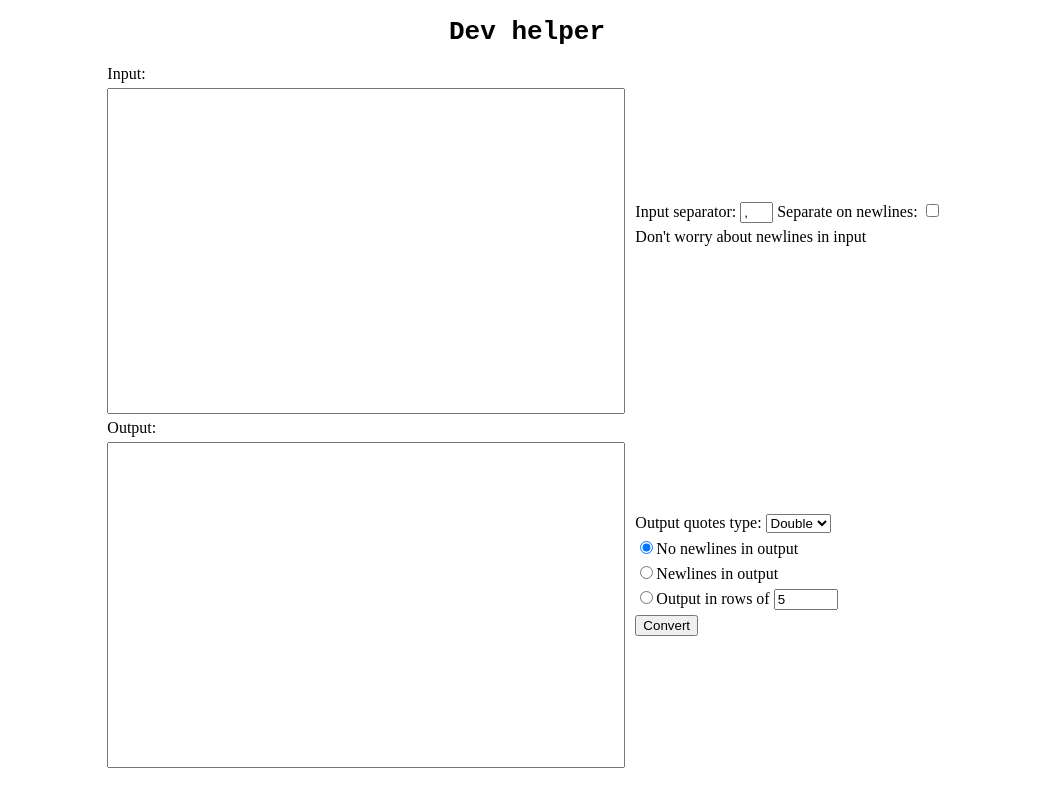
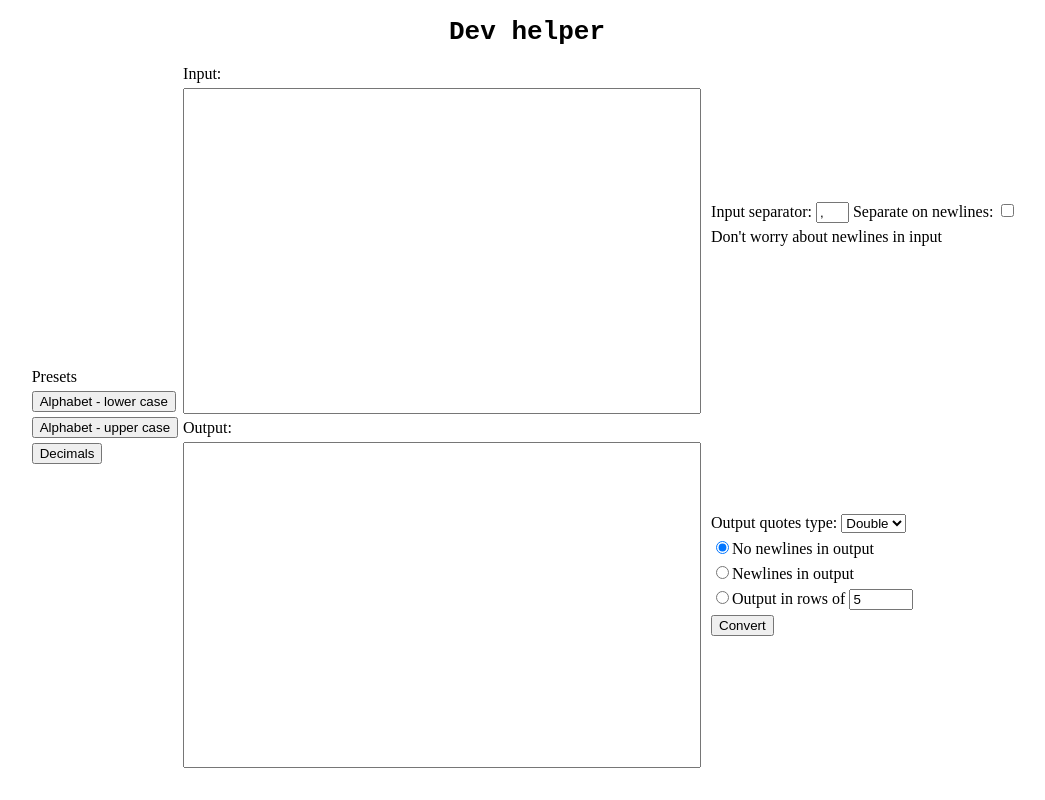
Before and after one commit to vladmashk/devhelper, a React (Create React App) app: page / in a window 1280 px wide. Shown: the whole page, without its empty margins (113-1158 px from the left). Built offline with nearby package versions, Linux system fonts and the light colour scheme.

Commit message:
Add presets

```diff
--- a/src/App.js
+++ b/src/App.js
@@ -1,5 +1,5 @@
 import './App.css';
-import Main from "./Components/Main.js";
+import Main from "./Components/listHelper/Main.js";
 
 function App() {
     return (
--- a/src/Components/Main.js
+++ b/src/Components/listHelper/Main.js
@@ -1,7 +1,8 @@
 import React, {useState} from 'react';
 import "./Main.css"
-import TextAreas from "./listHelper/TextAreas.js";
-import Sidebar, {outputType} from "./listHelper/Sidebar.js";
+import TextAreas from "./TextAreas.js";
+import Sidebar, {outputType} from "./Sidebar.js";
+import Presets from "./Presets.js";
 
 function Main(props) {
 
@@ -42,8 +43,16 @@ function Main(props) {
         setOutput(items)
     }
 
+    /**
+     * @param {string} input
+     */
+    function presetInput(input) {
+        setInput(input)
+    }
+
     return (
         <div id="main">
+            <Presets setInput={presetInput}/>
             <TextAreas input={input} setInput={setInput} output={output}/>
             <Sidebar convert={convert}/>
         </div>
--- /dev/null
+++ b/src/Components/listHelper/Presets.css
@@ -0,0 +1,11 @@
+.presets {
+    display: flex;
+    flex-direction: column;
+    align-items: flex-start;
+    justify-content: center;
+    margin-right: 5px;
+}
+
+.preset {
+    margin-bottom: 5px;
+}
--- /dev/null
+++ b/src/Components/listHelper/Presets.js
@@ -0,0 +1,28 @@
+import React from 'react';
+import './Presets.css'
+
+function Presets(props) {
+
+    function alphabetLower() {
+        props.setInput("a, b, c, d, e, f, g, h, i, j, k, l, m, n, o, p, q, r, s, t, u, v, w, x, y, z")
+    }
+
+    function alphabetUpper() {
+        props.setInput("A, B, C, D, E, F, G, H, I, J, K, L, M, N, O, P, Q, R, S, T, U, V, W, X, Y, Z")
+    }
+
+    function decimals() {
+        props.setInput("0, 1, 2, 3, 4, 5, 6, 7, 8, 9")
+    }
+
+    return (
+        <div className="presets">
+            <span className="preset">Presets</span>
+            <button className="preset" onClick={alphabetLower}>Alphabet - lower case</button>
+            <button className="preset" onClick={alphabetUpper}>Alphabet - upper case</button>
+            <button className="preset" onClick={decimals}>Decimals</button>
+        </div>
+    );
+}
+
+export default Presets;
```
Also changed, not shown: src/Components/listHelper/Main.css (renamed from src/Components/Main.css).
